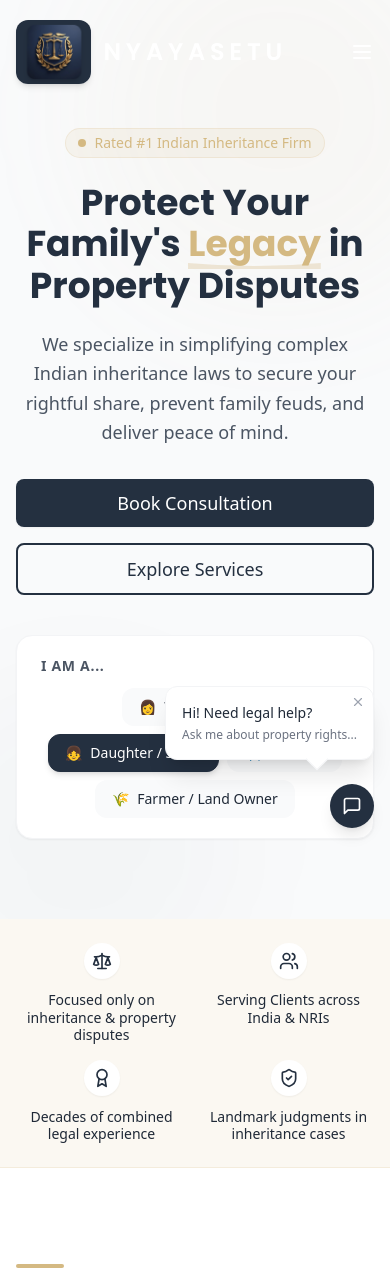
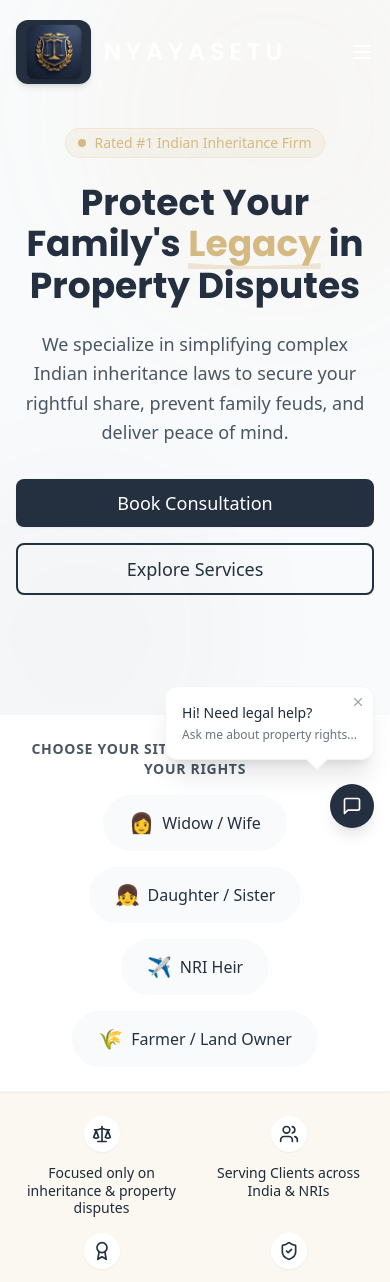
Before and after one commit to prateeksaxena1/nayasetu, a React (Vite) app: page / in a window 390 px wide. Shown: the top 1282 px of the page. Built offline with nearby package versions, Linux system fonts and the light colour scheme.

Commit message:
Add `StaggerChildren` animation components and integrate them into the Home page.

```diff
--- a/src/components/Animations/StaggerChildren.tsx
+++ b/src/components/Animations/StaggerChildren.tsx
@@ -1,8 +1,8 @@
-import React from 'react';
-import { motion } from 'framer-motion';
+import React, { ReactNode } from 'react';
+import { motion, HTMLMotionProps } from 'framer-motion';
 
 interface StaggerChildrenProps {
-    children: React.ReactNode;
+    children: ReactNode;
     staggerDelay?: number;
     className?: string;
 }
@@ -47,9 +47,18 @@ const StaggerChildren: React.FC<StaggerChildrenProps> = ({
     );
 };
 
-export const StaggerItem: React.FC<{ children: React.ReactNode; className?: string }> = ({ children, className = '' }) => {
+interface StaggerItemProps extends HTMLMotionProps<'div'> {
+    children: ReactNode;
+    className?: string;
+}
+
+export const StaggerItem: React.FC<StaggerItemProps> = ({ children, className = '', ...props }) => {
     return (
-        <motion.div variants={itemVariants} className={className}>
+        <motion.div
+            variants={itemVariants}
+            className={className}
+            {...props}
+        >
             {children}
         </motion.div>
     );
--- a/src/pages/Home.tsx
+++ b/src/pages/Home.tsx
@@ -119,36 +119,7 @@ const Home: React.FC = () => {
                   </Button>
                 </div>
 
-                {/* Integrated Persona Chips */}
-                <div className="bg-white dark:bg-gray-800/50 rounded-2xl p-5 border border-gray-100 dark:border-gray-700 shadow-sm inline-block w-full">
-                  <p className="text-sm font-semibold text-text-muted dark:text-gray-400 mb-3 uppercase tracking-wider text-left pl-1">
-                    I am a...
-                  </p>
-                  <div className="flex flex-wrap gap-2 justify-center lg:justify-start">
-                    {[
-                      { id: 'widow', label: 'Widow / Wife', icon: '👩' },
-                      { id: 'daughter', label: 'Daughter / Sister', icon: '👧' },
-                      { id: 'nri', label: 'NRI Heir', icon: '✈️' },
-                      { id: 'farmer', label: 'Farmer / Land Owner', icon: '🌾' },
-                    ].map((persona) => (
-                      <button
-                        key={persona.id}
-                        onClick={() => {
-                          const faqSection = document.getElementById('common-questions');
-                          faqSection?.scrollIntoView({ behavior: 'smooth' });
-                          setActivePersona(persona.id as any);
-                        }}
-                        className={`group flex items-center px-4 py-2 rounded-lg text-sm font-medium transition-all duration-200 border ${activePersona === persona.id
-                          ? 'bg-primary text-text-inverted border-primary shadow-md'
-                          : 'bg-bg-muted hover:bg-white text-text-default border-transparent hover:border-accent/50 hover:shadow-sm'
-                          }`}
-                      >
-                        <span className="mr-2 group-hover:scale-110 transition-transform">{persona.icon}</span>
-                        {persona.label}
-                      </button>
-                    ))}
-                  </div>
-                </div>
+                {/* Integrated Persona Chips - REMOVED (Moved to dedicated strip below) */}
               </FadeIn>
             </div>
 
@@ -180,8 +151,48 @@ const Home: React.FC = () => {
             </FadeIn>
 
           </div>
+        </div >
+      </section >
+
+      {/* Persona Strip - "Choose Your Situation" */}
+      < div className="bg-white dark:bg-gray-900 border-b border-gray-100 dark:border-gray-800 relative z-20 shadow-sm" >
+        <div className="container mx-auto px-4 py-6">
+          <p className="text-center text-sm font-semibold text-text-muted dark:text-gray-400 mb-4 uppercase tracking-wider">
+            Choose your situation to understand your rights
+          </p>
+          <div className="flex flex-wrap justify-center gap-4">
+            {[
+              { id: 'widow-rights', label: 'Widow / Wife', icon: '👩' },
+              { id: 'daughter-rights', label: 'Daughter / Sister', icon: '👧' },
+              { id: 'nri-rights', label: 'NRI Heir', icon: '✈️' },
+              { id: 'farmer-rights', label: 'Farmer / Land Owner', icon: '🌾' },
+            ].map((persona) => (
+              <button
+                key={persona.id}
+                onClick={() => {
+                  const element = document.getElementById(persona.id);
+                  if (element) {
+                    const offset = 100; // Adjust for sticky header or padding
+                    const bodyRect = document.body.getBoundingClientRect().top;
+                    const elementRect = element.getBoundingClientRect().top;
+                    const elementPosition = elementRect - bodyRect;
+                    const offsetPosition = elementPosition - offset;
+
+                    window.scrollTo({
+                      top: offsetPosition,
+                      behavior: 'smooth'
+                    });
+                  }
+                }}
+                className="flex items-center px-6 py-3 rounded-full bg-bg-muted dark:bg-gray-800 hover:bg-white hover:shadow-md hover:scale-105 transition-all duration-200 border-2 border-transparent hover:border-accent group"
+              >
+                <span className="mr-2 text-xl group-hover:animate-pulse">{persona.icon}</span>
+                <span className="font-medium text-primary dark:text-white">{persona.label}</span>
+              </button>
+            ))}
+          </div>
         </div>
-      </section >
+      </div >
 
       <TrustStrip />
 
@@ -208,7 +219,7 @@ const Home: React.FC = () => {
             {/* Grid Content Right */}
             <div className="lg:col-span-8">
               <StaggerChildren className="grid grid-cols-1 md:grid-cols-2 gap-6">
-                <StaggerItem className="flex flex-col p-8 bg-bg-muted dark:bg-gray-800 rounded-2xl hover:bg-white hover:shadow-xl transition-all duration-300 border border-transparent hover:border-gray-100 dark:hover:border-gray-700 group">
+                <StaggerItem id="widow-rights" className="flex flex-col p-8 bg-bg-muted dark:bg-gray-800 rounded-2xl hover:bg-white hover:shadow-xl transition-all duration-300 border border-transparent hover:border-gray-100 dark:hover:border-gray-700 group scroll-mt-32">
                   <div className="w-14 h-14 mb-6 rounded-xl bg-primary/5 dark:bg-primary/20 text-primary dark:text-accent flex items-center justify-center group-hover:bg-primary group-hover:text-white transition-colors duration-300">
                     <HeartHandshake className="w-7 h-7" />
                   </div>
@@ -216,7 +227,7 @@ const Home: React.FC = () => {
                   <p className="text-text-muted dark:text-gray-400 text-sm leading-relaxed">Legal support for claiming rights in husbands' ancestral property against in-laws.</p>
                 </StaggerItem>
 
-                <StaggerItem className="flex flex-col p-8 bg-bg-muted dark:bg-gray-800 rounded-2xl hover:bg-white hover:shadow-xl transition-all duration-300 border border-transparent hover:border-gray-100 dark:hover:border-gray-700 group">
+                <StaggerItem id="daughter-rights" className="flex flex-col p-8 bg-bg-muted dark:bg-gray-800 rounded-2xl hover:bg-white hover:shadow-xl transition-all duration-300 border border-transparent hover:border-gray-100 dark:hover:border-gray-700 group scroll-mt-32">
                   <div className="w-14 h-14 mb-6 rounded-xl bg-primary/5 dark:bg-primary/20 text-primary dark:text-accent flex items-center justify-center group-hover:bg-primary group-hover:text-white transition-colors duration-300">
                     <Users className="w-7 h-7" />
                   </div>
@@ -224,7 +235,7 @@ const Home: React.FC = () => {
                   <p className="text-text-muted dark:text-gray-400 text-sm leading-relaxed">Securing equal coparcenary rights in father's HUF property post-2005 amendment.</p>
                 </StaggerItem>
 
-                <StaggerItem className="flex flex-col p-8 bg-bg-muted dark:bg-gray-800 rounded-2xl hover:bg-white hover:shadow-xl transition-all duration-300 border border-transparent hover:border-gray-100 dark:hover:border-gray-700 group">
+                <StaggerItem id="nri-rights" className="flex flex-col p-8 bg-bg-muted dark:bg-gray-800 rounded-2xl hover:bg-white hover:shadow-xl transition-all duration-300 border border-transparent hover:border-gray-100 dark:hover:border-gray-700 group scroll-mt-32">
                   <div className="w-14 h-14 mb-6 rounded-xl bg-primary/5 dark:bg-primary/20 text-primary dark:text-accent flex items-center justify-center group-hover:bg-primary group-hover:text-white transition-colors duration-300">
                     <Plane className="w-7 h-7" />
                   </div>
@@ -232,7 +243,7 @@ const Home: React.FC = () => {
                   <p className="text-text-muted dark:text-gray-400 text-sm leading-relaxed">Managing inheritance disputes, possession, and power of attorney remotely.</p>
                 </StaggerItem>
 
-                <StaggerItem className="flex flex-col p-8 bg-bg-muted dark:bg-gray-800 rounded-2xl hover:bg-white hover:shadow-xl transition-all duration-300 border border-transparent hover:border-gray-100 dark:hover:border-gray-700 group">
+                <StaggerItem id="farmer-rights" className="flex flex-col p-8 bg-bg-muted dark:bg-gray-800 rounded-2xl hover:bg-white hover:shadow-xl transition-all duration-300 border border-transparent hover:border-gray-100 dark:hover:border-gray-700 group scroll-mt-32">
                   <div className="w-14 h-14 mb-6 rounded-xl bg-primary/5 dark:bg-primary/20 text-primary dark:text-accent flex items-center justify-center group-hover:bg-primary group-hover:text-white transition-colors duration-300">
                     <Sprout className="w-7 h-7" />
                   </div>
```
